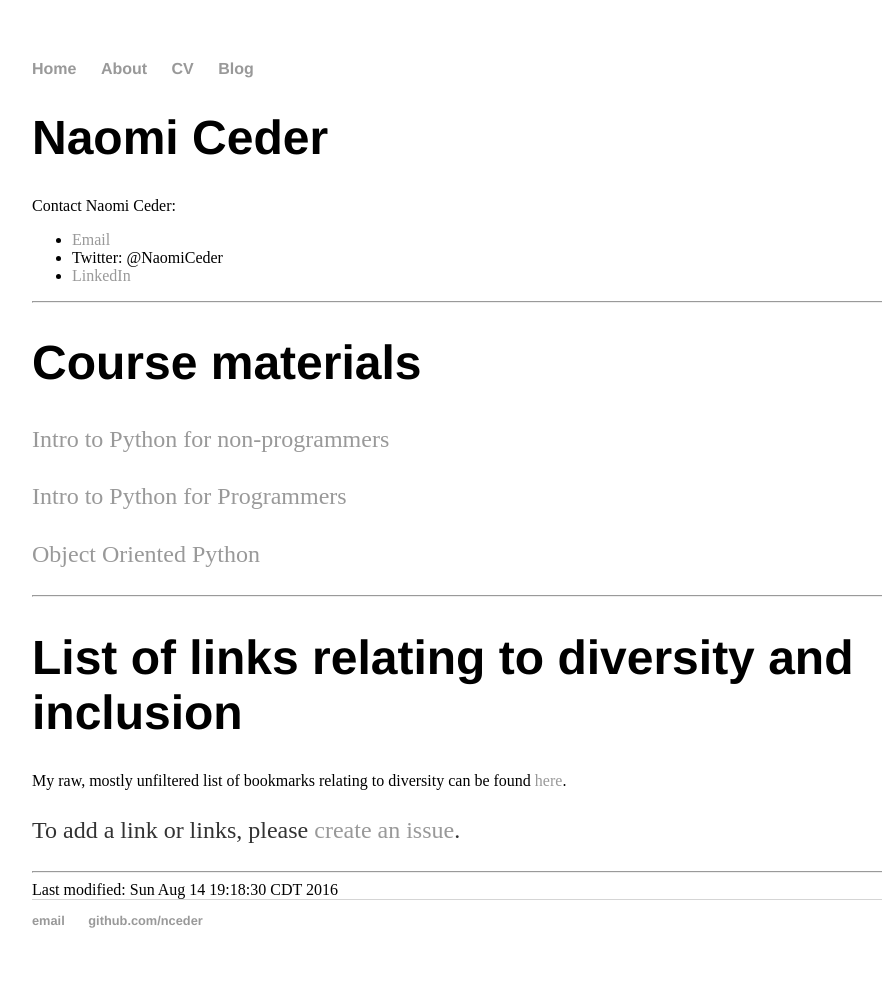
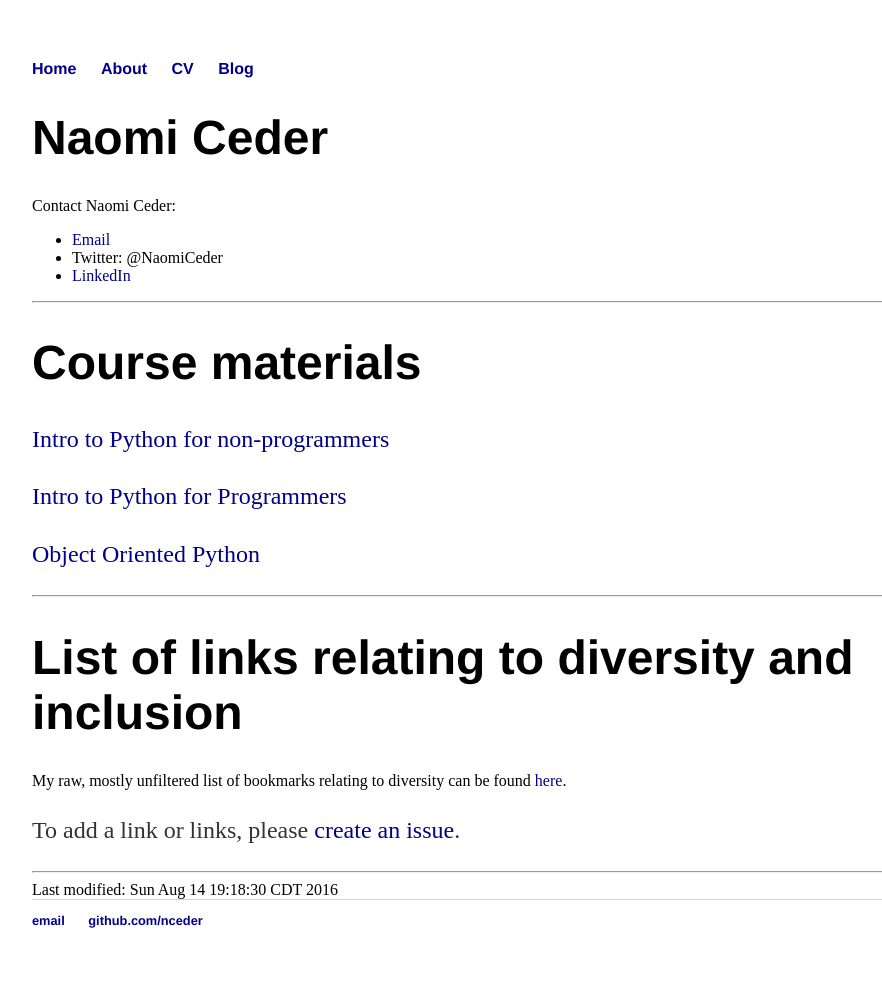
Before and after one commit to nceder/nceder.github.io, a Jekyll site: the page built from index.html, in a window 1280 px wide. Shown: the whole page, without its empty margins (160-1042 px from the left). Built offline with Jekyll 4.4.1, drawn with Linux system fonts in a browser that asks for light colours.

Commit message:
Update main.css

```diff
--- a/css/main.css
+++ b/css/main.css
@@ -14,7 +14,7 @@ nav ul li, footer ul li {
 }
 a {
     text-decoration: none;
-    color: #999;
+    color: #000088;
 }
 a:hover {
     text-decoration: underline;
```
